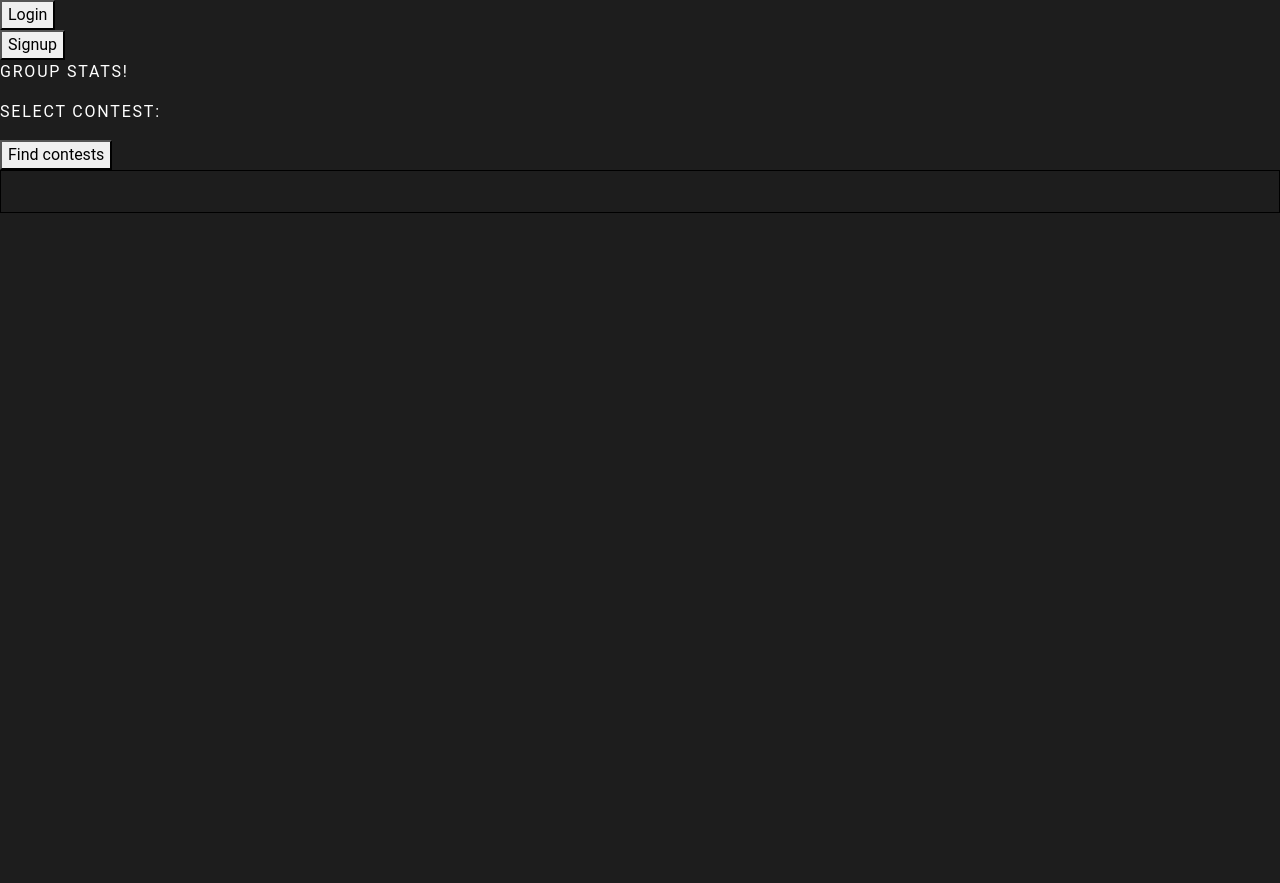
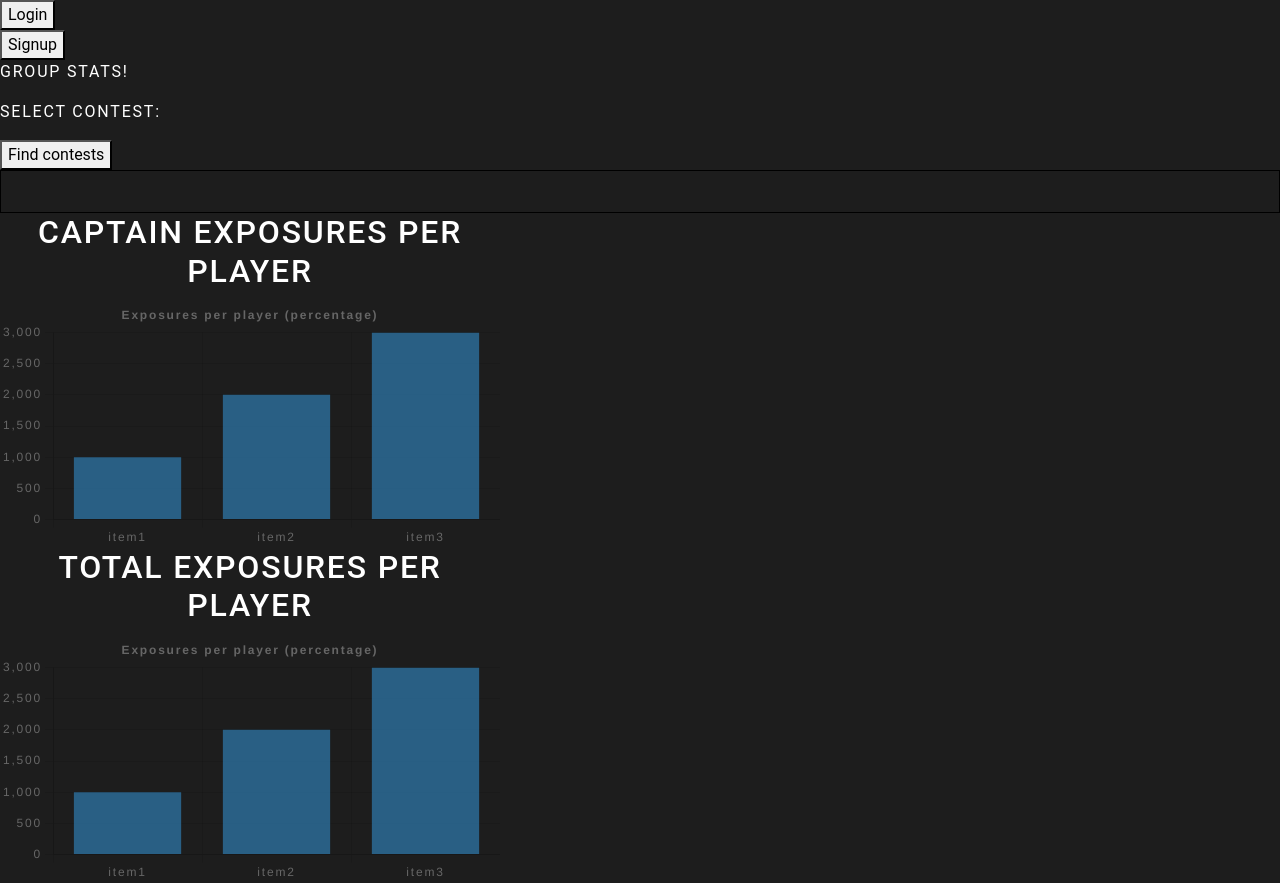
Before and after one commit to jtpank/dk-builder, a React (Create React App) app in the folder dk-app/: page /groups in a window 1280 px wide. Before the commit the page ends 800 px from the top, so only its background shows below. Built offline with nearby package versions, Linux system fonts and the light colour scheme.

Commit message:
updated to have dummy charts in group display

```diff
--- a/dk-app/src/routes/Charts.js
+++ b/dk-app/src/routes/Charts.js
@@ -1,7 +1,6 @@
 import React from 'react';
 import Chart from "chart.js/auto";
 import { CategoryScale } from "chart.js";
-import { Data } from "../utils/Data.js";
 import { BarChart } from '../components/BarChart';
 import '../styles/styles.css';
 
--- a/dk-app/src/routes/Groups.js
+++ b/dk-app/src/routes/Groups.js
@@ -1,6 +1,10 @@
 import React from 'react';
 import {Outlet} from 'react-router-dom';
 import '../styles/styles.css';
+import Chart from "chart.js/auto";
+import { CategoryScale } from "chart.js";
+import { Data } from "../utils/Data"
+import { BarChart } from '../components/BarChart';
 
 class Groups extends React.Component {
     constructor(props){
@@ -10,7 +14,21 @@ class Groups extends React.Component {
         }
       }
     render() {
-
+        Chart.register(CategoryScale);
+        let testMap = new Map();
+        testMap.set("item1", 10);
+        testMap.set("item2", 20);
+        testMap.set("item3", 30);
+        const utilityData =
+        {
+            labels: [...testMap.keys()],
+            datasets: [
+            {
+                label: "Percent Exposed ",
+                data: [...testMap.values()].map(val => (val*100.0)),
+            }
+            ]
+        }
         return (
         <div>
             <div>
@@ -28,6 +46,16 @@ class Groups extends React.Component {
                         ))}
                     </ul>
                 </div>
+                <div className='bar-chart-style'>
+                    <BarChart
+                    chartData={utilityData}
+                    labelName={"Captain"}/>
+
+                    <BarChart
+                    chartData={utilityData}
+                    labelName={"Total"}
+                    />
+                </div>
             </div>
 
             <Outlet></Outlet>
```
